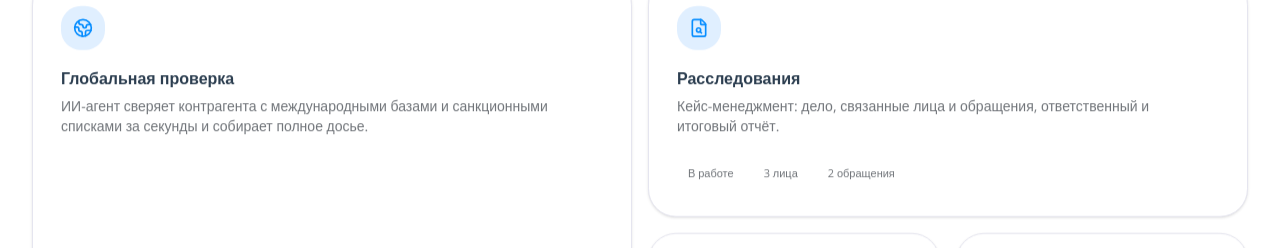
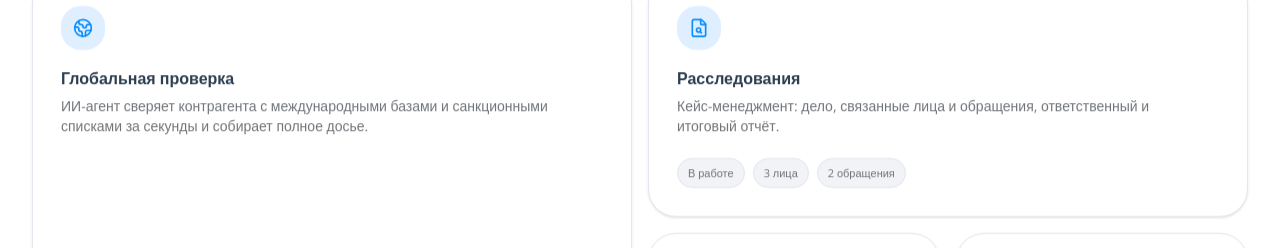
Before and after one commit to dzhmnklva012/-e-analytic, a Next.js app in the folder compliance-landing/: page / in a window 1280 px wide. Shown: the part 3442-3690 px from the top of the page. Built offline with nearby package versions, Linux system fonts and the light colour scheme.

Commit message:
Auto-update: capabilities-bento.tsx

```diff
--- a/compliance-landing/src/components/landing/capabilities-bento.tsx
+++ b/compliance-landing/src/components/landing/capabilities-bento.tsx
@@ -92,7 +92,7 @@ export function CapabilitiesBento() {
           >
             <div className="mt-auto flex flex-wrap gap-2">
               {["В работе", "3 лица", "2 обращения"].map((t) => (
-                <span key={t} className="rounded-full border border-white/10 bg-white/[0.04] px-2.5 py-1 text-[11px] font-medium text-muted-foreground">
+                <span key={t} className="rounded-full border border-border bg-muted px-2.5 py-1 text-[11px] font-medium text-muted-foreground">
                   {t}
                 </span>
               ))}
```
